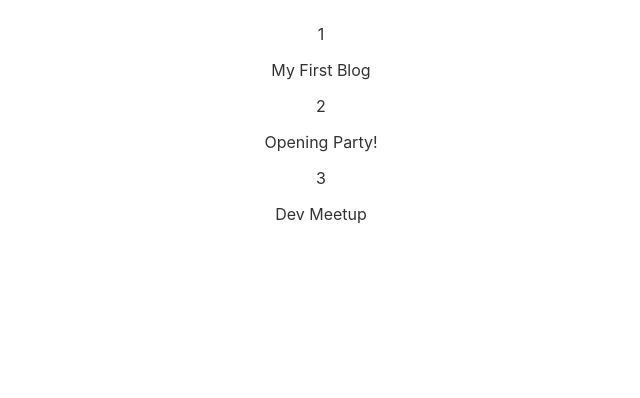
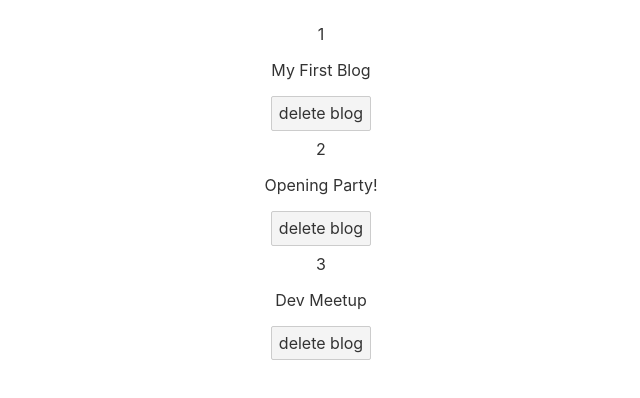
Before and after one commit to Underemployed/poll-ninja, a Svelte app: page / in a window 1280 px wide. Shown: the top 398 px of the page, without its empty margins (319-959 px from the left). Built offline with nearby package versions, Linux system fonts and the light colour scheme.

Commit message:
pass argument thru inline inline not invoked so it helps filter and reassign array each updates by looping thru it again super fast

```diff
--- a/src/App.svelte
+++ b/src/App.svelte
@@ -1,4 +1,6 @@
 <script>
+  import { handle_promise } from "svelte/internal";
+
 let blogs = [
 	{
 		id: 1,
@@ -19,7 +21,12 @@ let blogs = [
 		likes: 15
 	}
 ];
-// blogs = []
+
+const deleteBlog = (id) => {
+	console.log(id)
+	blogs = blogs.filter((blog) => blog.id !== id)
+}
+
 </script>
 
 <main>
@@ -27,6 +34,8 @@ let blogs = [
   <div>
 	{blog.id}
 	<p>{blog.title}</p>
+	<button on:click={() => {deleteBlog(blog.id)}}>delete blog</button>
+
   </div>
   {:else}
   	<p>no item to show</p>
```
